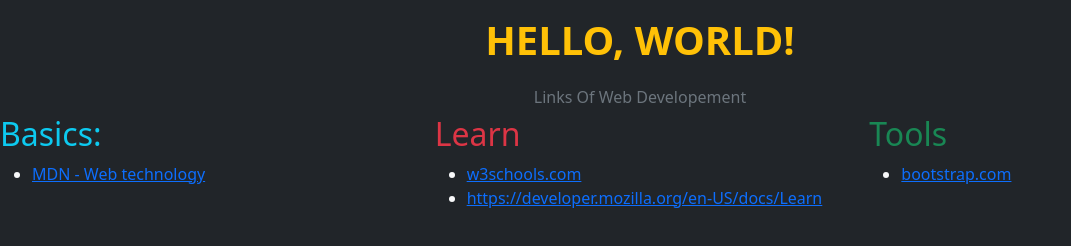
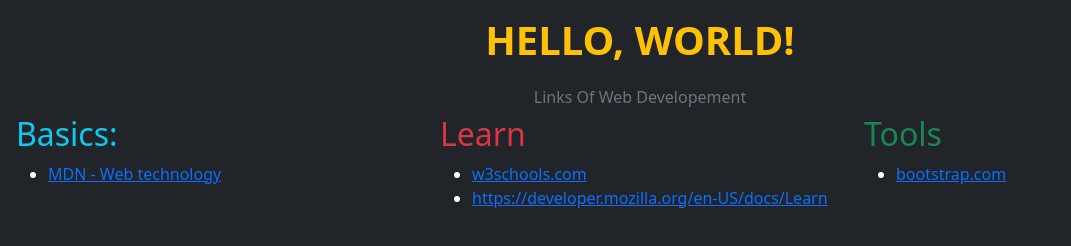
Before and after one commit to yavuz-emre/mywebsources, a plain HTML site: page index.html in a window 1280 px wide. Shown: the whole page, without its empty margins (0-1071 px from the left). Drawn offline with nearby package versions, Linux system fonts and the light colour scheme.

Commit message:
Update index.html

```diff
--- a/index.html
+++ b/index.html
@@ -14,11 +14,11 @@
     />
   </head>
   <body class="bg-dark text-light">
-    <div class="contianer m-auto">
+    <div class="contianer m-auto px-3">
       <h1 class="text-center text-uppercase text-warning fw-bold p-3">
         Hello, world!
       </h1>
-      <h6 class="text-center text-capitalize text-secondary px-3">
+      <h6 class="text-center text-capitalize text-secondary">
         Links of Web Developement
       </h6>
       <div class="row">
```
